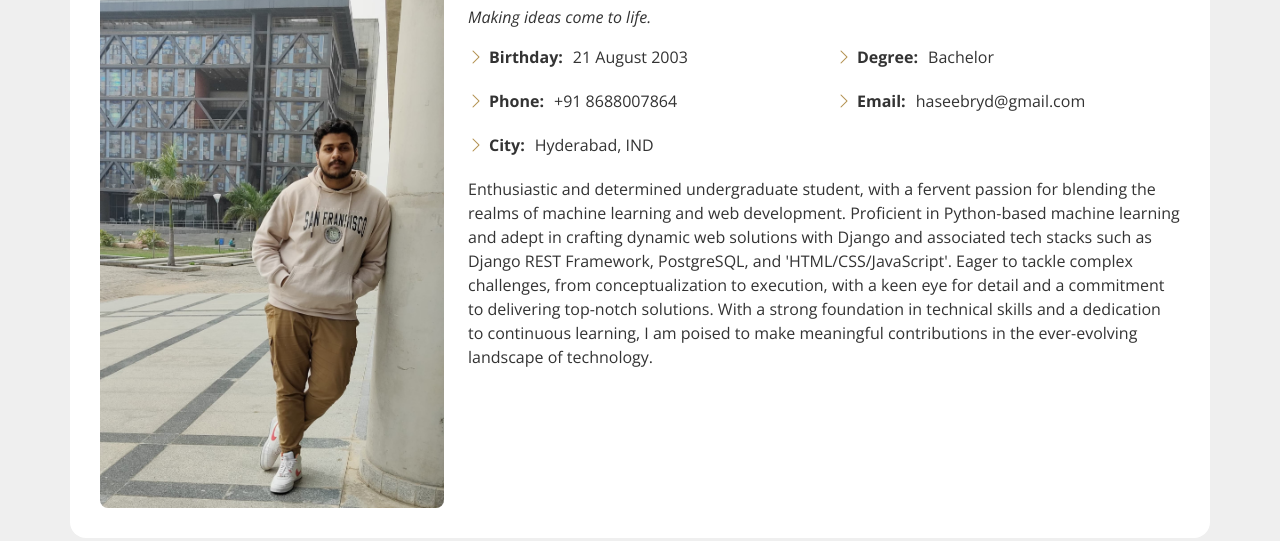
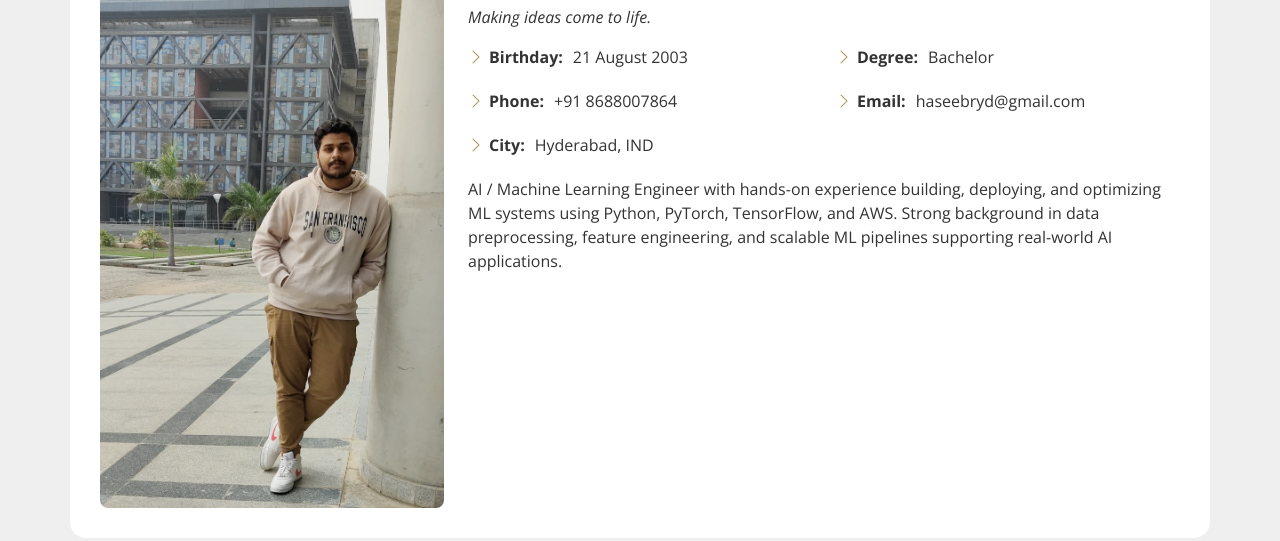
Before and after one commit to HaseebAhmed2003/Haseeb.github.io, a website: page index.html in a window 1280 px wide. Both pictures are taken after a click on the link "About". Shown: the part 259-800 px from the top of the page. Drawn offline with nearby package versions, Linux system fonts and the light colour scheme.

Commit message:
Updated summary

```diff
--- a/index.html
+++ b/index.html
@@ -98,7 +98,7 @@
             </div>
           </div>
           <p>
-            Enthusiastic and determined undergraduate student, with a fervent passion for blending the realms of machine learning and web development. Proficient in Python-based machine learning and adept in crafting dynamic web solutions with Django and associated tech stacks such as Django REST Framework, PostgreSQL, and 'HTML/CSS/JavaScript'. Eager to tackle complex challenges, from conceptualization to execution, with a keen eye for detail and a commitment to delivering top-notch solutions. With a strong foundation in technical skills and a dedication to continuous learning, I am poised to make meaningful contributions in the ever-evolving landscape of technology.
+            AI / Machine Learning Engineer with hands-on experience building, deploying, and optimizing ML systems using Python, PyTorch, TensorFlow, and AWS. Strong background in data preprocessing, feature engineering, and scalable ML pipelines supporting real-world AI applications.
           </p>
         </div>
       </div>
```
